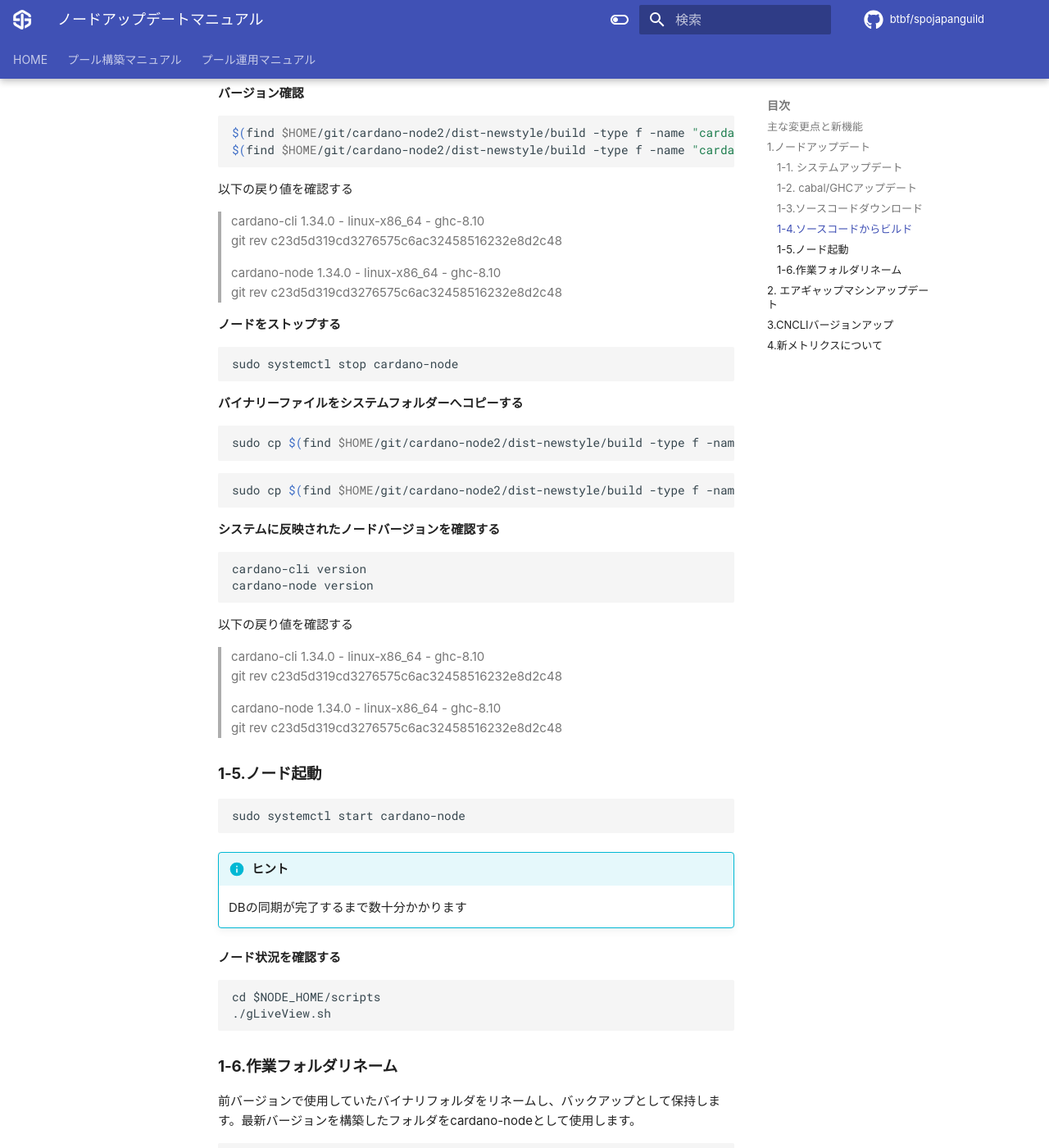
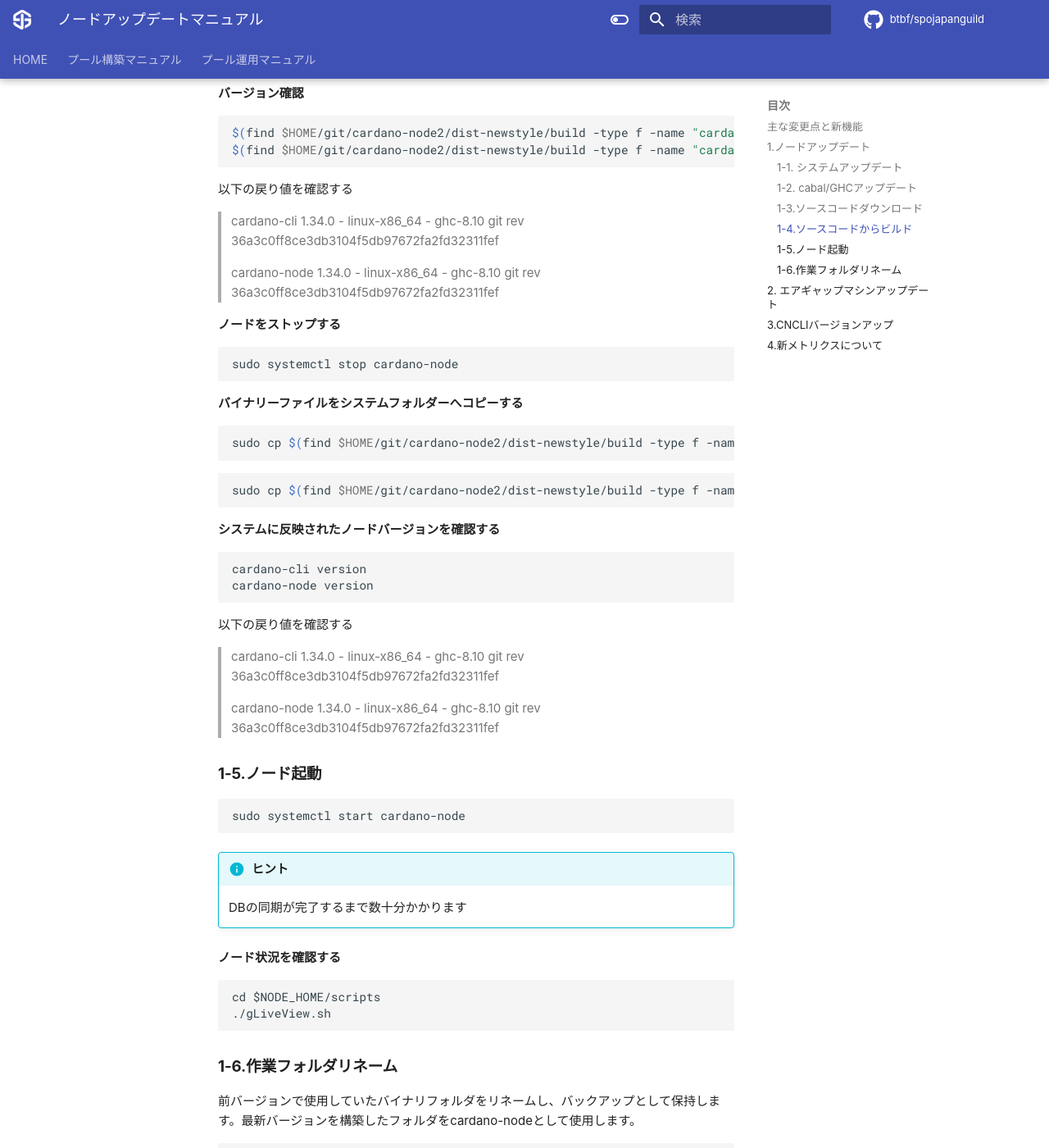
Before and after one commit to btbf/spojapanguild, an MkDocs documentation site: the page built from docs/operation/node-update.md, in a window 1280 px wide and 1400 px high, scrolled down 2588 px. Shown: the whole window at 82% size. Built offline with MkDocs 1.6.1 and Material for MkDocs 9.7.7, drawn with Linux system fonts in a browser that asks for light colours; comment, search, counter and statistics services are not loaded.

Commit message:
marmeid fixed

````diff
--- a/docs/operation/node-update.md
+++ b/docs/operation/node-update.md
@@ -122,10 +122,10 @@
 ```
 以下の戻り値を確認する
 >cardano-cli 1.34.0 - linux-x86_64 - ghc-8.10
-git rev c23d5d319cd3276575c6ac32458516232e8d2c48
+git rev 36a3c0ff8ce3db3104f5db97672fa2fd32311fef
 
 >cardano-node 1.34.0 - linux-x86_64 - ghc-8.10
-git rev c23d5d319cd3276575c6ac32458516232e8d2c48
+git rev 36a3c0ff8ce3db3104f5db97672fa2fd32311fef
 
 
 **ノードをストップする**
@@ -152,10 +152,10 @@
 
 以下の戻り値を確認する
 >cardano-cli 1.34.0 - linux-x86_64 - ghc-8.10
-git rev c23d5d319cd3276575c6ac32458516232e8d2c48
+git rev 36a3c0ff8ce3db3104f5db97672fa2fd32311fef
 
 >cardano-node 1.34.0 - linux-x86_64 - ghc-8.10
-git rev c23d5d319cd3276575c6ac32458516232e8d2c48
+git rev 36a3c0ff8ce3db3104f5db97672fa2fd32311fef
 
 
 ### **1-5.ノード起動**
--- a/mkdocs.yml
+++ b/mkdocs.yml
@@ -71,7 +71,7 @@
       custom_fences:
         - name: mermaid
           class: mermaid
-          format: !!python/name:pymdownx.superfences.fence_div_format
+          format: !!python/name:pymdownx.superfences.fence_code_format
   - admonition
   - pymdownx.details
   - pymdownx.tabbed:
````
Also changed, not shown: docs/setup/0-start-guide.md (+2 -2 lines), docs/setup/99-donation-credit.md (+2 -0 lines).
